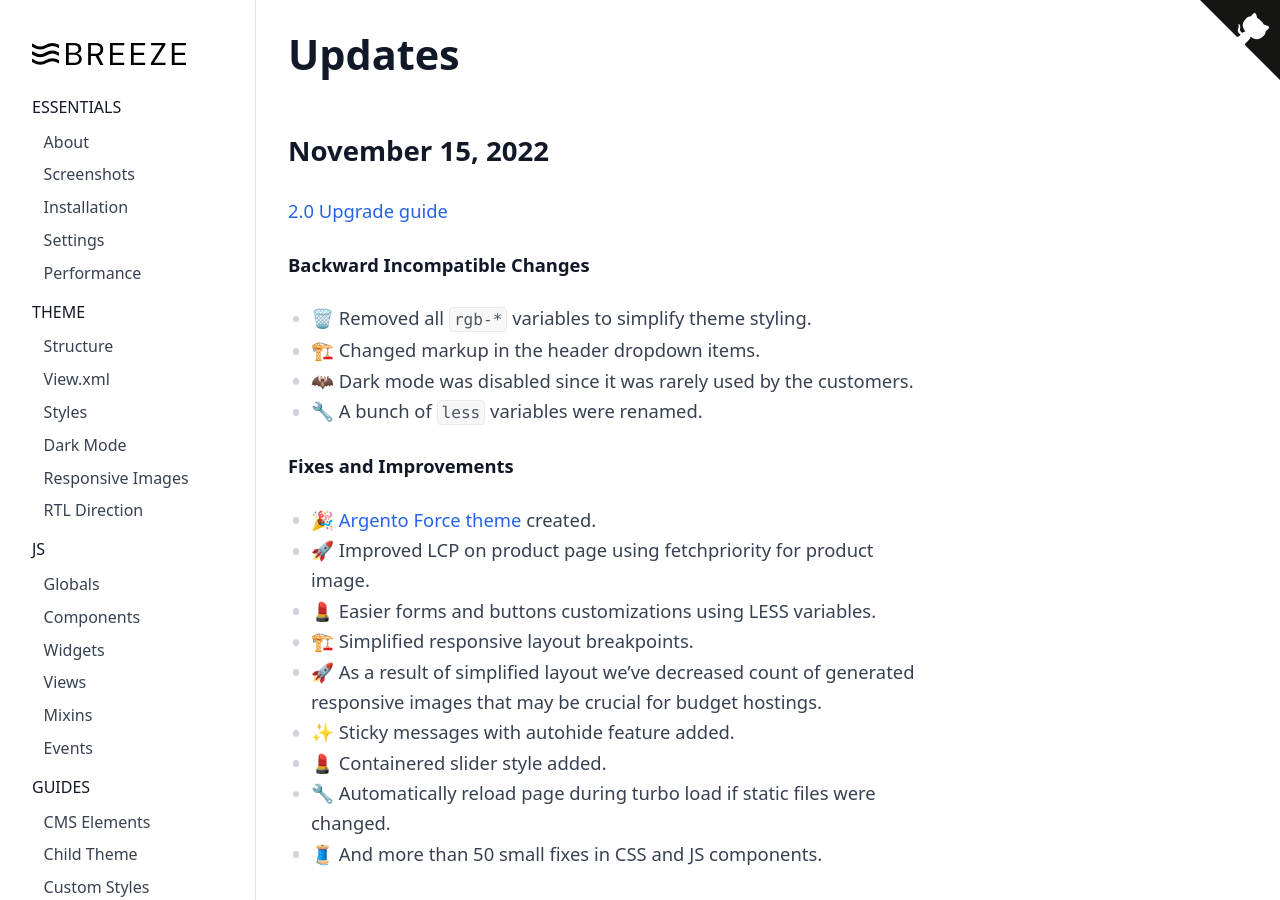
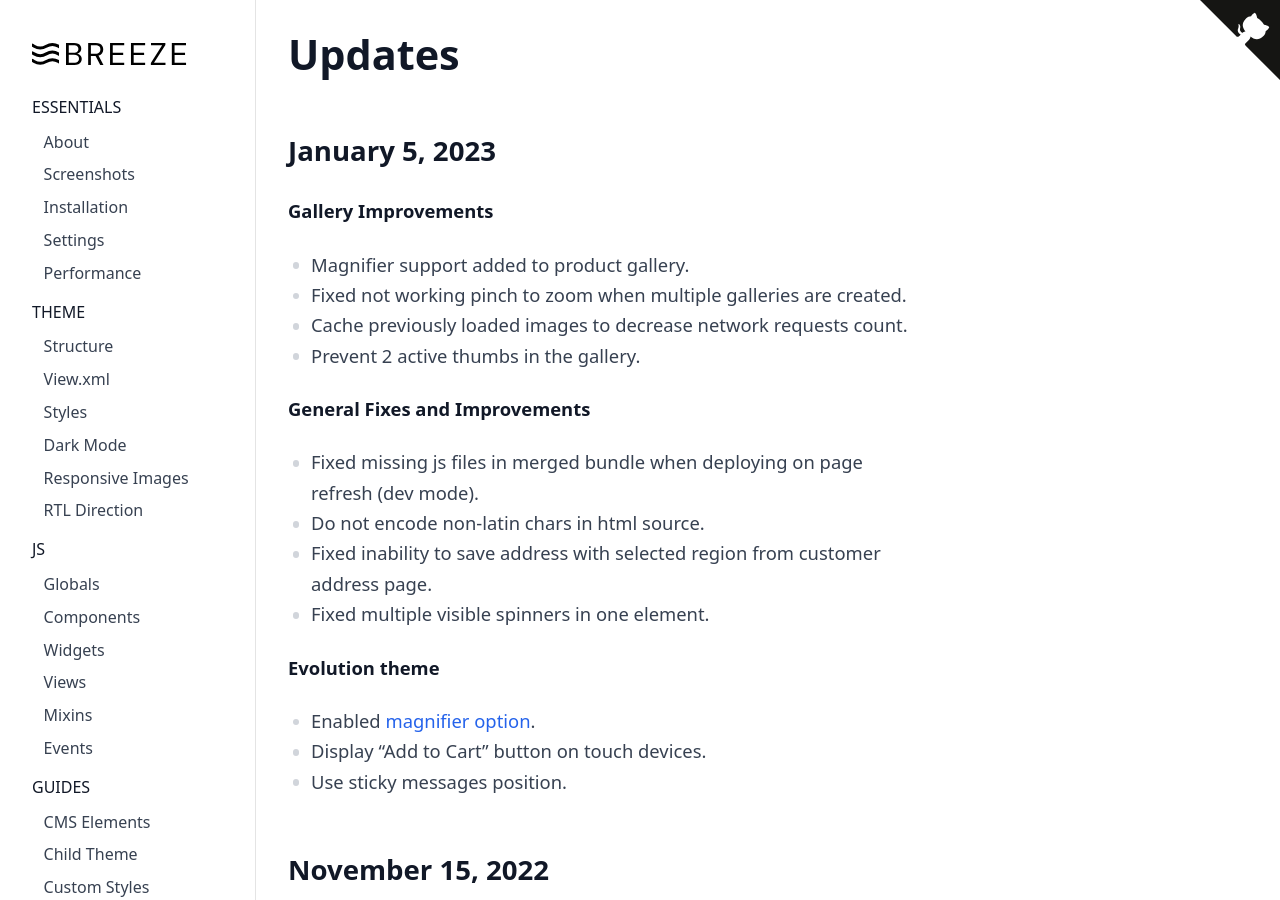
Before and after one commit to breezefront/breezefront.com, a Jekyll site: the page built from collections/_misc/updates.md, in a window 1280 px wide and 900 px high. Built offline with Jekyll 4.4.1, drawn with Linux system fonts in a browser that asks for light colours.

Commit message:
Update changelog

```diff
--- a/collections/_misc/updates.md
+++ b/collections/_misc/updates.md
@@ -6,6 +6,28 @@ order: 50
 ---
 
 # Updates
+
+## January 5, 2023
+
+**Gallery Improvements**
+
+ -  Magnifier support added to product gallery.
+ -  Fixed not working pinch to zoom when multiple galleries are created.
+ -  Cache previously loaded images to decrease network requests count.
+ -  Prevent 2 active thumbs in the gallery.
+
+**General Fixes and Improvements**
+
+ -  Fixed missing js files in merged bundle when deploying on page refresh (dev mode).
+ -  Do not encode non-latin chars in html source.
+ -  Fixed inability to save address with selected region from customer address page.
+ -  Fixed multiple visible spinners in one element.
+
+**Evolution theme**
+
+ -  Enabled [magnifier option](https://github.com/breezefront/theme-frontend-breeze-evolution/blob/master/etc/view.xml#L167-L169).
+ -  Display "Add to Cart" button on touch devices.
+ -  Use sticky messages position.
 
 ## November 15, 2022
 
```
